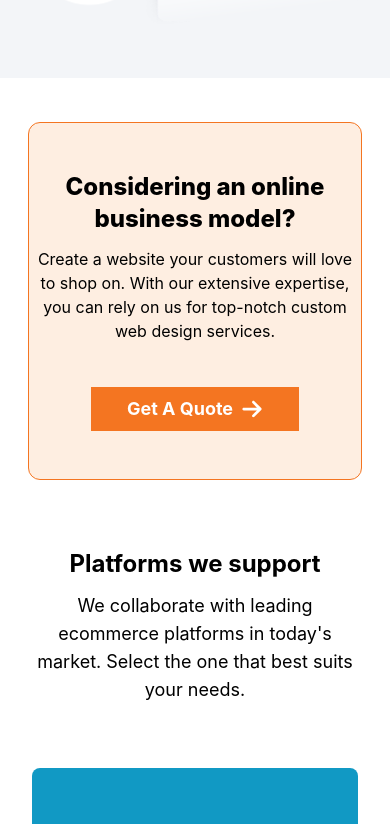
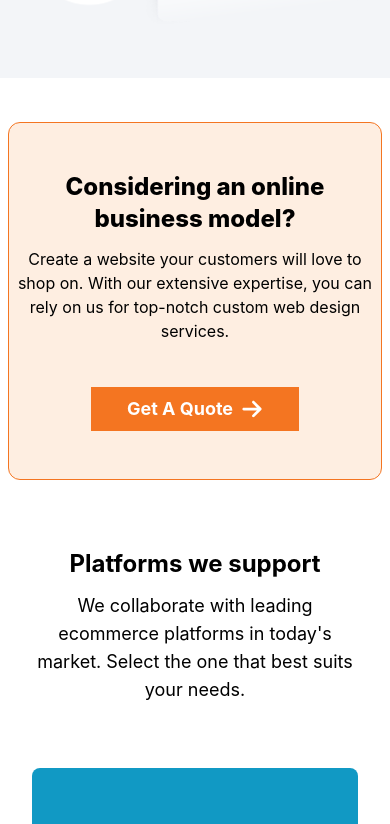
Before and after one commit to munashex/webcrunchysite, a Next.js app: page /ecommerce in a window 390 px wide. Shown: the part 8580-9404 px from the top of the page. Built offline with nearby package versions, Linux system fonts and the light colour scheme; what tailwindcss-animated would draw is missing.

Commit message:
solving margin on sm screens

```diff
--- a/app/ecommerce/page.jsx
+++ b/app/ecommerce/page.jsx
@@ -198,7 +198,7 @@ const Ecommerce = () => {
       ))}
     </div>
 
-    <div className="mx-7 lg:mx-16 p-1  bg-[#FEEEE1] my-11  border border-[#F47521] rounded-xl">
+    <div className="mx-2 md:mx-7 lg:mx-16 p-1  bg-[#FEEEE1] my-11  border border-[#F47521] rounded-xl">
      <div className="flex flex-col py-11 md:py-20  items-center md:flex-row md:px-9  md:justify-between gap-y-11">
       <div className="space-y-3  md:max-w-xl lg:max-w-3xl">
         <h1 className="text-2xl lg:text-4xl font-extrabold text-center md:text-start">Considering an online business model?</h1>
@@ -309,7 +309,7 @@ const Ecommerce = () => {
   </div>
 
 
-     <div className="mx-7 lg:mx-16 p-1  bg-[#FEEEE1] my-24  border border-[#F47521] rounded-xl">
+     <div className="mx-2 md:mx-7 lg:mx-16 p-1  bg-[#FEEEE1] my-24  border border-[#F47521] rounded-xl">
      <div className="flex flex-col py-11 md:py-20  items-center md:flex-row md:px-9  md:justify-between gap-y-11">
       <div className="space-y-3  md:max-w-xl lg:max-w-3xl">
         <h1 className="text-2xl lg:text-4xl font-extrabold text-center md:text-start">Considering an online business model?</h1>
```
